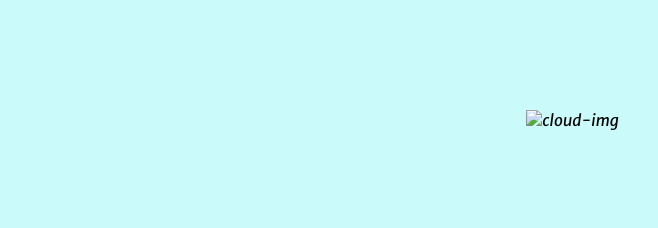
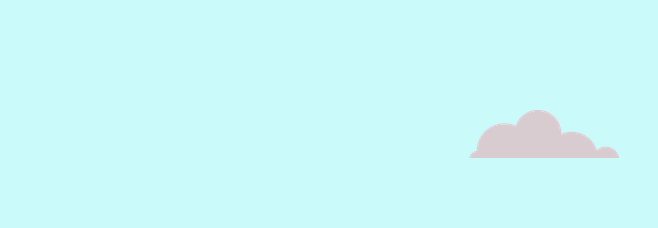
Before and after one commit to zunayed-islam/Mysite, a plain HTML site: page index.html in a window 1280 px wide. Shown: the top 228 px of the page, without its empty margins (311-969 px from the left). Drawn offline with Linux system fonts and the light colour scheme.

Commit message:
Update index.html

```diff
--- a/index.html
+++ b/index.html
@@ -11,7 +11,7 @@
 
 <body>
   <div class="top-container">
-    <img class="top-cloud" src="images\cloud.png" alt="cloud-img">
+    <img class="top-cloud" src="cloud.png" alt="cloud-img">
     <h1>I'm Zunayed</h1>
     <h2>a <span class="pro">pro</span>grammer</h2>
     <img class="bottom-cloud" src="cloud.png" alt="cloud-img">
```
